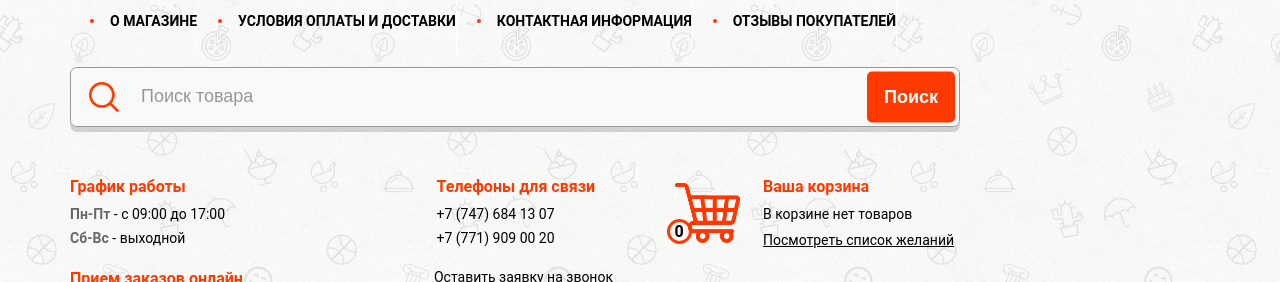
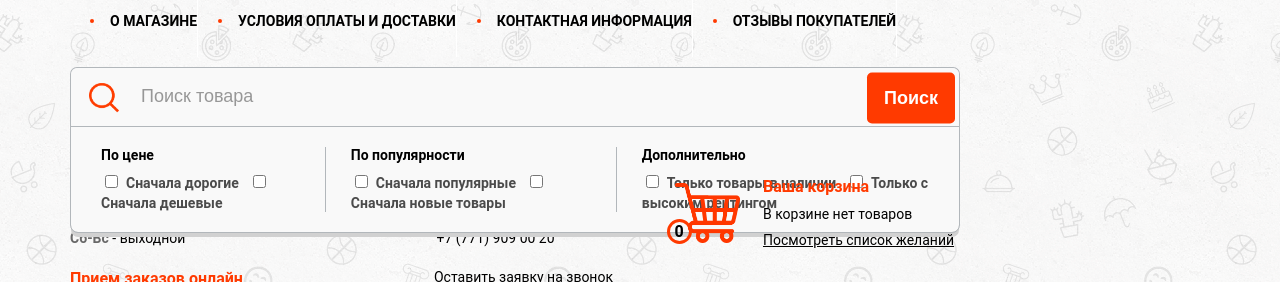
Before and after one commit to dworker863/storeTop, a React (Create React App) app: page / in a window 1280 px wide. Shown: the part 156-438 px from the top of the page. Built offline with nearby package versions, Linux system fonts and the light colour scheme; no server answers.

Commit message:
Desktop. Added Filters component

```diff
--- /dev/null
+++ b/src/app/components/Blocks/Filters/Filters.tsx
@@ -0,0 +1,38 @@
+import { FC } from 'react';
+import Input from '../../Elements/Input/Input';
+import Label from '../../Elements/Label/Label';
+import {
+  StyledFilters,
+  StyledFiltersBlock,
+  StyledFiltersTitle,
+} from './StyledFilters';
+
+const Filters: FC = () => {
+  return (
+    <StyledFilters>
+      <StyledFiltersBlock>
+        <StyledFiltersTitle>По цене</StyledFiltersTitle>
+        <Input id="reach" type="checkbox" name="reach" inline />
+        <Label id="reach" text="Сначала дорогие" simple />
+        <Input id="cheap" type="checkbox" name="cheap" inline />
+        <Label id="cheap" text="Сначала дешевые" simple />
+      </StyledFiltersBlock>
+      <StyledFiltersBlock>
+        <StyledFiltersTitle>По популярности</StyledFiltersTitle>
+        <Input id="popular" type="checkbox" name="popular" inline />
+        <Label id="popular" text="Сначала популярные" simple />
+        <Input id="new" type="checkbox" name="new" inline />
+        <Label id="new" text="Сначала новые товары" simple />
+      </StyledFiltersBlock>
+      <StyledFiltersBlock>
+        <StyledFiltersTitle>Дополнительно</StyledFiltersTitle>
+        <Input id="inStock" type="checkbox" name="inStock" inline />
+        <Label id="inStock" text="Только товары в наличии" simple />
+        <Input id="rating" type="checkbox" name="rating" inline />
+        <Label id="rating" text="Только с высоким рейтингом" simple />
+      </StyledFiltersBlock>
+    </StyledFilters>
+  );
+};
+
+export default Filters;
--- /dev/null
+++ b/src/app/components/Blocks/Filters/StyledFilters.ts
@@ -0,0 +1,43 @@
+import styled from 'styled-components';
+
+export const StyledFilters = styled.div`
+  display: flex;
+  padding: 20px 30px;
+  outline: 1px solid ${(props) => props.theme.colors.lightGrey};
+  border-top: none;
+  border-bottom-left-radius: 7px;
+  border-bottom-right-radius: 7px;
+  box-shadow: 0px 5px #d1d1d1;
+  background-color: #f9f9f9;
+
+  input {
+    margin-right: 8px;
+    margin-bottom: 5px;
+  }
+`;
+
+export const StyledFiltersTitle = styled.h3`
+  margin-top: 0;
+  margin-bottom: 0;
+  font-size: 14px;
+`;
+
+export const StyledFiltersBlock = styled.div`
+  padding: 0 25px;
+  border-right: 1px solid ${(props) => props.theme.colors.lightGrey};
+
+  &:first-child {
+    padding-left: 0;
+  }
+
+  &:last-child {
+    padding-right: 0;
+    border-right: none;
+  }
+
+  label {
+    &:last-child {
+      margin-right: 0;
+    }
+  }
+`;
--- a/src/app/components/Blocks/Search/Search.tsx
+++ b/src/app/components/Blocks/Search/Search.tsx
@@ -10,6 +10,7 @@ import searchIcon from '../../../../assets/images/search-icon.png';
 import { useNavigate } from 'react-router-dom';
 import { useDispatch } from 'react-redux';
 import { setSearch } from '../../../redux/reducers/search/searchReducer';
+import Filters from '../Filters/Filters';
 
 const Search: FC = () => {
   const navigate = useNavigate();
@@ -31,6 +32,7 @@ const Search: FC = () => {
       <StyledButtonWrapper>
         <Button text="Поиск" />
       </StyledButtonWrapper>
+      <Filters />
     </StyledSearch>
   );
 };
--- a/src/app/components/Blocks/Search/StyledSearch.ts
+++ b/src/app/components/Blocks/Search/StyledSearch.ts
@@ -5,11 +5,11 @@ export const StyledSearch = styled.div`
   display: inline-block;
   width: 730px;
   height: 60px;
-  margin-top: 47px;
   margin-left: 110px;
-  border: 1px solid #979797;
-  border-radius: 7px;
-  box-shadow: 0px 5px #d1d1d1;
+  border: 1px solid ${(props) => props.theme.colors.lightGrey};
+  border-bottom: none;
+  border-top-left-radius: 7px;
+  border-top-right-radius: 7px;
 
   @media (max-width: 1800px) {
     width: 585px;
--- a/src/app/components/Elements/Input/Input.tsx
+++ b/src/app/components/Elements/Input/Input.tsx
@@ -2,7 +2,14 @@ import { FC } from 'react';
 import { IInput } from './IInput';
 import { StyledInput } from './StyledInput';
 
-const Input: FC<IInput> = ({ type, name, placeholder, width, onChange }) => {
+const Input: FC<IInput> = ({
+  type,
+  name,
+  placeholder,
+  width,
+  onChange,
+  inline,
+}) => {
   return (
     <StyledInput
       type={type}
@@ -10,6 +17,7 @@ const Input: FC<IInput> = ({ type, name, placeholder, width, onChange }) => {
       placeholder={placeholder}
       onChange={onChange}
       style={{ width }}
+      inline={inline || false}
     />
   );
 };
--- a/src/app/components/Elements/Input/StyledInput.ts
+++ b/src/app/components/Elements/Input/StyledInput.ts
@@ -1,6 +1,7 @@
-import styled from 'styled-components';
+import styled, { css } from 'styled-components';
+import { IStyledInput } from '../../Elements/Input/IInput';
 
-export const StyledInput = styled.input`
+export const StyledInput = styled.input<IStyledInput>`
   display: block;
   width: 280px;
   padding: 10px;
@@ -17,6 +18,13 @@ export const StyledInput = styled.input`
     margin-bottom: 20px;
   }
 
+  ${({ inline }) =>
+    inline &&
+    css`
+      display: inline-block;
+      width: auto;
+    `}
+
   @media (max-width: 576px) {
     width: 280px;
   }
--- a/src/app/components/Elements/Label/StyledLabel.ts
+++ b/src/app/components/Elements/Label/StyledLabel.ts
@@ -2,6 +2,7 @@ import styled, { css } from 'styled-components';
 import { IStyledLabel } from './ILabel';
 
 export const StyledLabel = styled.label<IStyledLabel>`
+  margin-right: 10px;
   margin-bottom: 12px;
   font-weight: 700;
   color: ${(props) => props.theme.colors.primary};
```
Also changed, not shown: src/app/components/Elements/Input/IInput.ts (+6 -1 lines).
